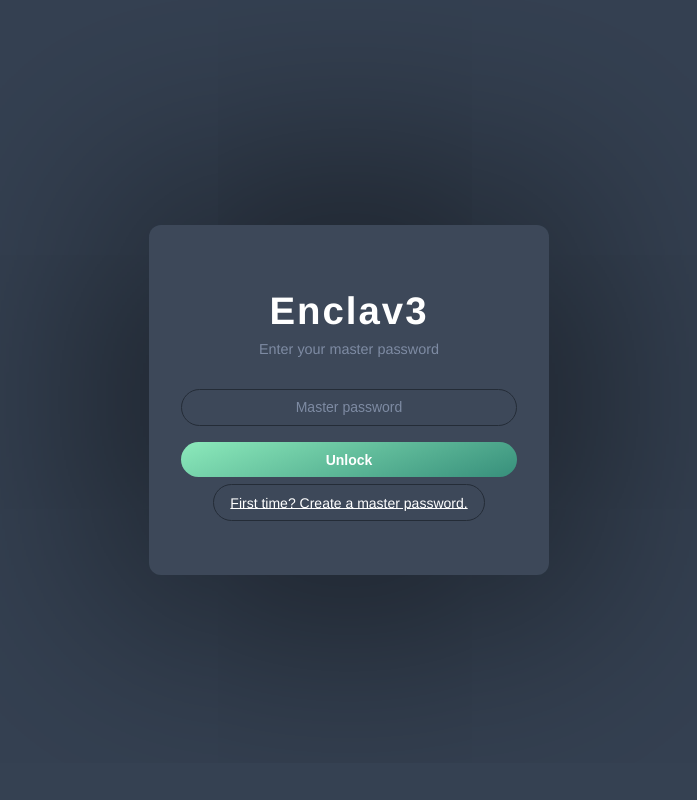
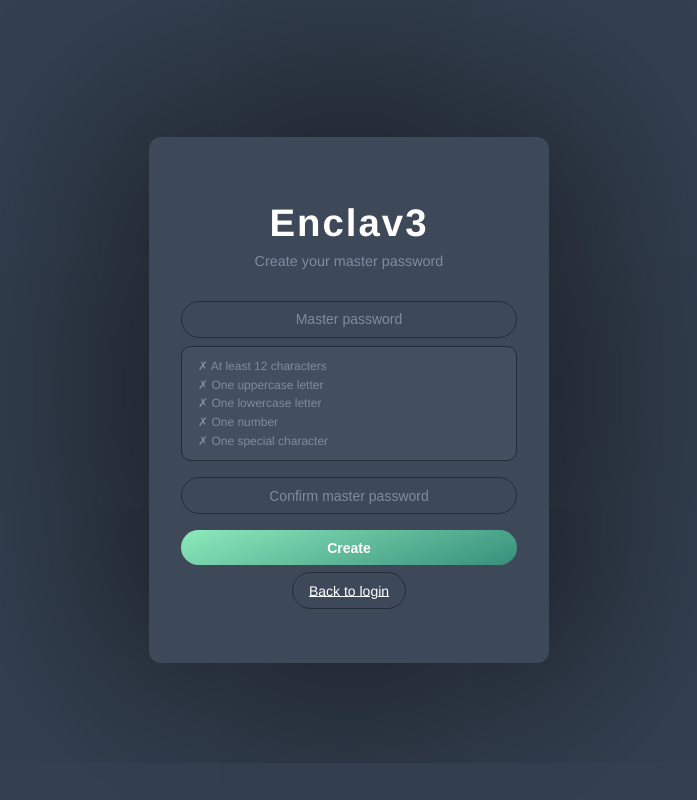
Before and after one commit to mokkjack/EECS592-Group34, a Flask app: page / in a window 1280 px wide. Shown: the whole page, without its empty margins (291-988 px from the left). Run offline with Flask 2, Linux system fonts and the light colour scheme.

Commit message:
login requrements

```diff
--- a/app.py
+++ b/app.py
@@ -121,6 +121,16 @@ def signup(): #Signing up for a new master password
         confirm = request.form.get("confirm_master_password", "").strip() #Get the confirm master password from the form and strip whitespace
         if not master_password: #handling empty password
             error = "Master password is required."
+        elif len(master_password) < 12:
+            error = "Password must be at least 12 characters."
+        elif not any(c.isupper() for c in master_password):
+            error = "Password must contain at least one uppercase letter."
+        elif not any(c.islower() for c in master_password):
+            error = "Password must contain at least one lowercase letter."
+        elif not any(c.isdigit() for c in master_password):
+            error = "Password must contain at least one number."
+        elif not any(c in "!@#$%^&*()_+-=[]{}|;':\",./<>?" for c in master_password):
+            error = "Password must contain at least one special character."
         elif master_password != confirm: #handling password confirmation mismatch
             error = "Passwords do not match." #Error handling
         else: #If the master password is valid and matches the confirmation, try to initialize the database with the new master password
--- a/templates/login.html
+++ b/templates/login.html
@@ -1,21 +1,19 @@
 <!--
-Name: login.html
-Authors: Jack Morice, Nick Greico, Alex Carrillo, Gunther Luechtefield
-Description: This file contains the HTML template for the login page of the Enclav3 application.
-It defines the structure and layout of the login page, including a form for entering the master password.
-Inputs: Master password
-Outputs: Rendered HTML page for login, redirect to main page on successful login, and error message if password is incorrect
+Name: signup.html
+Authors: Jack Morice, Nick Greico, Gunther Luechtefield
+Description: This file contains the HTML template for the signup page of the Enclav3 application.
+It defines the structure and layout of the signup page, including a form for creating a master password.
+Inputs: Master password and password confirmation
+Outputs: Rendered HTML page for signup, redirect back to login page on successful signup, and error message if passwords do not match
 -->
 <!DOCTYPE html>
 <html lang="en">
 <head>
 <meta charset="UTF-8" />
-<title>Enclav3 Master Login</title>
+<title>Create Master Password</title>
 <meta name="viewport" content="width=device-width, initial-scale=1" />
 <link rel="stylesheet" href="{{ url_for('static', filename='login.css') }}">
-
 </head>
-
 
 <body class="align">
 
@@ -23,22 +21,87 @@ Outputs: Rendered HTML page for login, redirect to main page on successful login
 		<div class="register">
 
 			<div class="brand">Enclav3</div>
-      <div class="subtitle">Enter your master password</div>
+			<div class="subtitle">Create your master password</div>
 
-      <form class="form" method="POST" action="/">
+			<form class="form" method="POST" action="/signup">
 				<div class="form__field">
-          <input type="password" name="master_password" placeholder="Master password" required />
+					<input type="password" name="master_password" id="master_password" placeholder="Master password" required />
+				</div>
+
+				<!-- Live requirements checklist -->
+				<div class="req_list" id="req_list">
+					<div class="req" id="req_length">✗ At least 12 characters</div>
+					<div class="req" id="req_upper">✗ One uppercase letter</div>
+					<div class="req" id="req_lower">✗ One lowercase letter</div>
+					<div class="req" id="req_number">✗ One number</div>
+					<div class="req" id="req_special">✗ One special character</div>
 				</div>
 
 				<div class="form__field">
-          <input type="submit" value="Unlock" />
+					<input type="password" name="confirm_master_password" placeholder="Confirm master password" required />
+				</div>
+				<div class="form__field">
+					<input type="submit" value="Create" />
 				</div>
 			</form>
 
-      <a href="/signup" class="secondary">First time? Create a master password.</a>
+			{% if error %}
+				<div class="error">{{ error }}</div>
+			{% endif %}
+
+			<a href="/" class="secondary">Back to login</a>
 
 		</div>
 	</div>
 
+<style>
+.req_list {
+	text-align: left;
+	margin: -0.5rem 0 1rem 0;
+	padding: 0.75rem 1rem;
+	border-radius: 10px;
+	border: 1px solid #242c37;
+	background: rgba(255,255,255,0.03);
+	display: flex;
+	flex-direction: column;
+	gap: 0.3rem;
+}
+.req {
+	font-size: 12px;
+	color: #7e8ba3;
+	transition: color 0.2s ease;
+}
+.req.met {
+	color: #8ceabb;
+}
+</style>
+
+<script>
+const input = document.getElementById("master_password");
+const checks = {
+	req_length:  p => p.length >= 12,
+	req_upper:   p => /[A-Z]/.test(p),
+	req_lower:   p => /[a-z]/.test(p),
+	req_number:  p => /[0-9]/.test(p),
+	req_special: p => /[!@#$%^&*()\-_=+\[\]{}|;':",./<>?]/.test(p),
+};
+const labels = {
+	req_length:  ["✗ At least 12 characters",  "✓ At least 12 characters"],
+	req_upper:   ["✗ One uppercase letter",     "✓ One uppercase letter"],
+	req_lower:   ["✗ One lowercase letter",     "✓ One lowercase letter"],
+	req_number:  ["✗ One number",               "✓ One number"],
+	req_special: ["✗ One special character",    "✓ One special character"],
+};
+input.addEventListener("input", () => {
+	const p = input.value;
+	for (const [id, fn] of Object.entries(checks)) {
+		const el = document.getElementById(id);
+		const met = fn(p);
+		el.textContent = labels[id][met ? 1 : 0];
+		el.classList.toggle("met", met);
+	}
+});
+</script>
+
 </body>
 </html>
```
Lines whose indentation alone changed are shown as unchanged.
